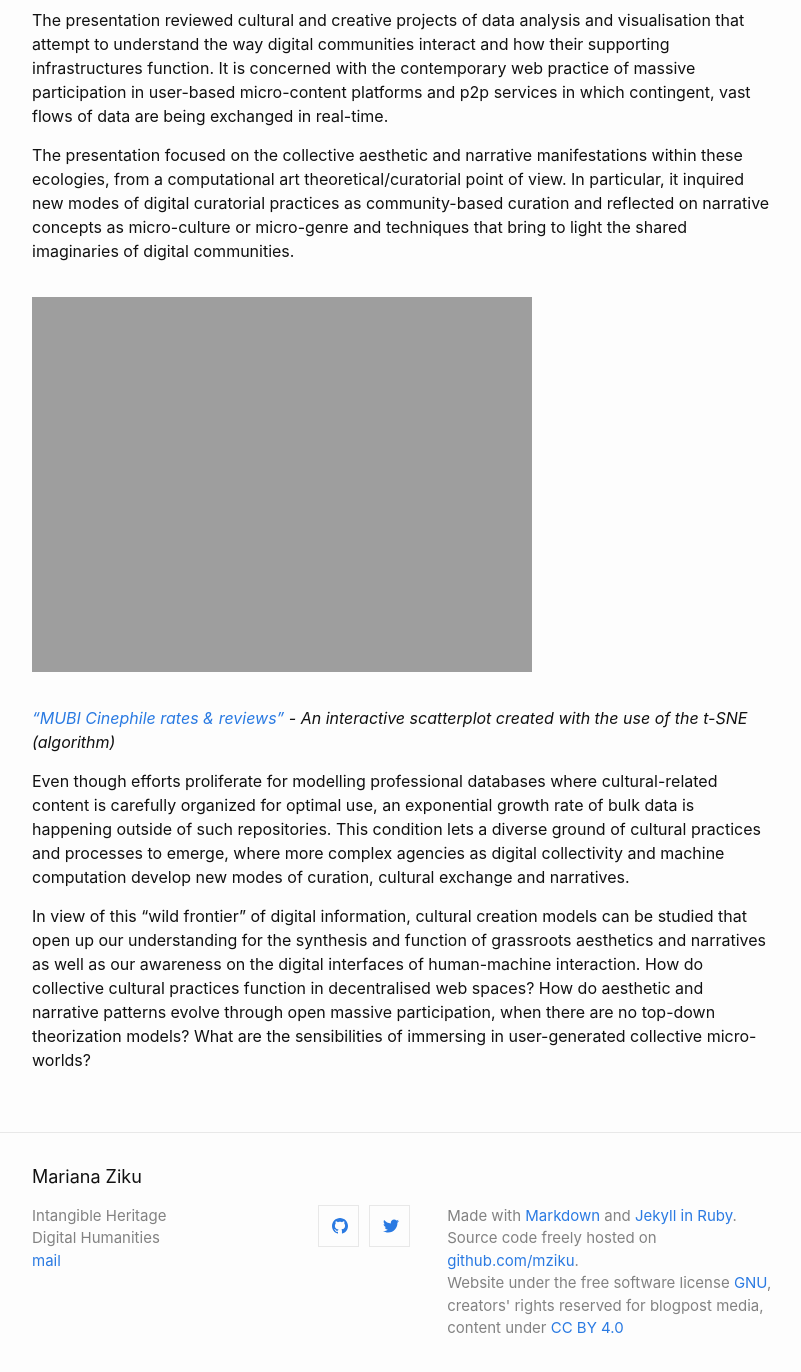
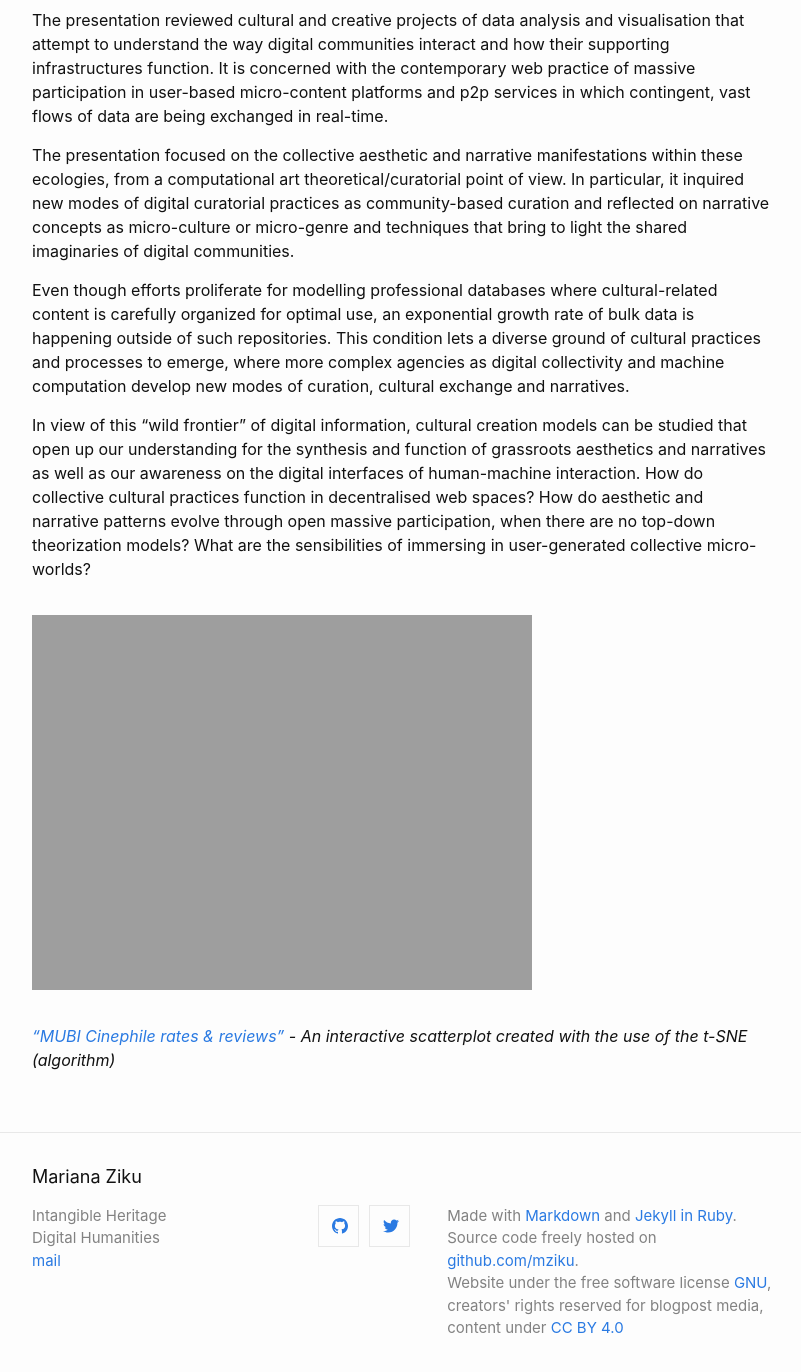
Before and after one commit to mziku/mziku.github.io, a Jekyll site: the page built from _posts/2019-06-22-data-stories-conference.md, in a window 1280 px wide and 1400 px high, scrolled down 1667 px. Shown: the top 1372 px of the window, without its empty margins (238-1039 px from the left). Built offline with Jekyll 4.4.1, drawn with Linux system fonts in a browser that asks for light colours.

Commit message:
Update 2019-06-22-data-stories-conference.md

```diff
--- a/_posts/2019-06-22-data-stories-conference.md
+++ b/_posts/2019-06-22-data-stories-conference.md
@@ -9,18 +9,22 @@ tags: digital communities, data visualization, community-based curation, grassro
 <p><a href="https://docs.google.com/presentation/d/1sQaYd1bFR-ZYSxZwsX-YsYZ73hLd-qXyDObXppjCXok/edit?usp=sharing"><img src="https://mziku.github.io/images/datafying and visualising digital community imaginaries.jpg" style="margin-top:5mm; margin-right:5mm; margin-bottom:5mm; margin-left:5;" alt="data-stories-mariana-ziku.jpg" width="700" height="auto" align="center"></a></p>
 *My oral presentation "Datafying and visualising digital community imaginaries - An experimental approach" in the conference "Data-stories: New Media Aesthetics and Rhetorics for Critical Digital Ethnography", the 1st Greek confestival (conference & festival). Click [here](https://bowb.org) to view the slides of the presentation. CC-BY 4.0*
 
+
 Data-stories was an intriguing experience, organised by the Laboratory of Social Anthropology of the Department of History, Archaeology and Social Anthropology, University of Thessaly in Volos, Greece.
+
 
 <p><a href="https://datastoriesconfestival.weebly.com"><img src="https://mziku.github.io/images/data-stories-confestival-volos.jpg" style="margin-top:5mm; margin-right:5mm; margin-bottom:5mm; margin-left:5;" alt="data-stories mariana ziku" width="800" height="auto" align="center"></a></p>
 *The poster of the confestival, designed by Oneleg Rollerboy from Oblique Orbit*
+
 
 The presentation reviewed cultural and creative projects of data analysis and visualisation that attempt to understand the way digital communities interact and how their supporting infrastructures function. It is concerned with the contemporary web practice of massive participation in user-based micro-content platforms and p2p services in which contingent, vast flows of data are being exchanged in real-time.
 
 The presentation focused on the collective aesthetic and narrative manifestations within these ecologies, from a computational art theoretical/curatorial point of view. In particular, it inquired new modes of digital curatorial practices as community-based curation and reflected on narrative concepts as micro-culture or micro-genre and techniques that bring to light the shared imaginaries of digital communities.
 
-<p><a href="https://datastoriesconfestival.weebly.com"><img src="https://mziku.github.io/images/GIF-scatterplot.gif" style="margin-top:5mm; margin-right:5mm; margin-bottom:5mm; margin-left:5;" alt="data-stories mariana ziku" width="500" height="auto" align="center"></a></p>
-*[“MUBI Cinephile rates & reviews”](http://fastforwardlabs.github.io/cinephile_tsne) - An interactive scatterplot created with the use of the t-SNE (algorithm)*
-
 Even though efforts proliferate for modelling professional databases where cultural-related content is carefully organized for optimal use, an exponential growth rate of bulk data is happening outside of such repositories. This condition lets a diverse ground of cultural practices and processes to emerge, where more complex agencies as digital collectivity and machine computation develop new modes of curation, cultural exchange and narratives.
 
 In view of this “wild frontier” of digital information, cultural creation models can be studied that open up our understanding for the synthesis and function of grassroots aesthetics and narratives as well as our awareness on the digital interfaces of human-machine interaction. How do collective cultural practices function in decentralised web spaces? How do aesthetic and narrative patterns evolve through open massive participation, when there are no top-down theorization models? What are the sensibilities of immersing in user-generated collective micro-worlds?
+
+
+<p><a href="https://datastoriesconfestival.weebly.com"><img src="https://mziku.github.io/images/GIF-scatterplot.gif" style="margin-top:5mm; margin-right:5mm; margin-bottom:5mm; margin-left:5;" alt="data-stories mariana ziku" width="500" height="auto" align="center"></a></p>
+*[“MUBI Cinephile rates & reviews”](http://fastforwardlabs.github.io/cinephile_tsne) - An interactive scatterplot created with the use of the t-SNE (algorithm)*
```
